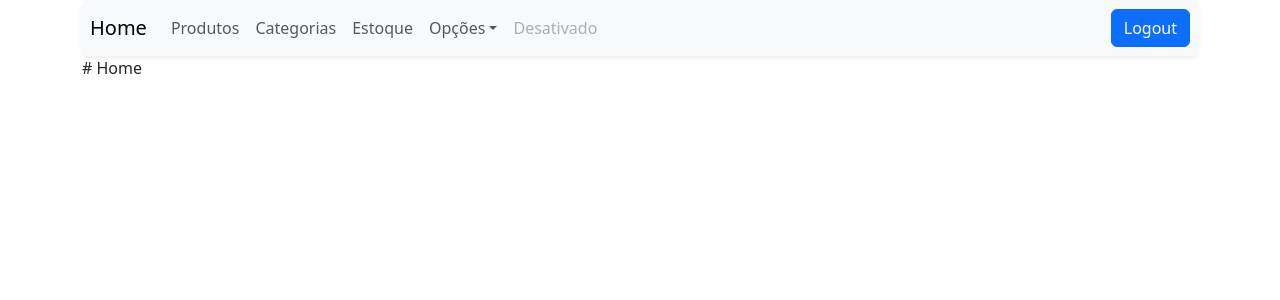
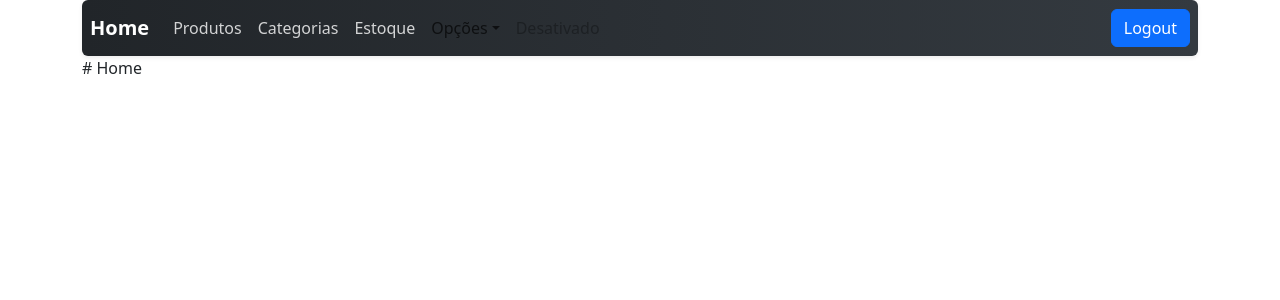
Before and after one commit to rogercaetanos/pizzaria-america, a React (Vite) app: page / in a window 1280 px wide. Shown: the top 300 px of the page. Built offline with nearby package versions, Linux system fonts and the light colour scheme.

Commit message:
Estilização personalizada com module

```diff
--- a/src/pages/MenuFuncionario/MenuFuncionario.jsx
+++ b/src/pages/MenuFuncionario/MenuFuncionario.jsx
@@ -1,3 +1,6 @@
+
+import styles from './MenuFuncionario.module.css'
+
 
 const MenuFuncionario = () => {
 
@@ -5,8 +8,9 @@
     return  (
 
         <div>
-            <nav className="navbar navbar-expand-lg navbar-light bg-light p-2 rounded shadow-sm w-100">
-        <a className="navbar-brand" href="/pizzaria/funcionario/home">
+            <nav className={`navbar navbar-expand-lg navbar-light bg-light p-2 rounded shadow-sm w-100 ${styles.menu}`}>
+
+        <a className={`navbar-brand ${styles.logo}`} href="/pizzaria/funcionario/home">
           Home
         </a>
 
@@ -26,17 +30,17 @@
         <div className="collapse navbar-collapse" id="navbarSupportedContent">
           <ul className="navbar-nav me-auto">
             <li className="nav-item active">
-              <a className="nav-link" href="/pizzaria/funcionario/produtos">
+              <a className={`nav-link ${styles.itemMenu}`} href="/pizzaria/funcionario/produtos">
                 Produtos
               </a>
             </li>
             <li className="nav-item">
-              <a className="nav-link" href="/pizzaria/funcionario/categorias">
+              <a className={`nav-link ${styles.itemMenu}`} href="/pizzaria/funcionario/categorias">
                 Categorias
               </a>
             </li>
             <li className="nav-item">
-              <a className="nav-link" href="/pizzaria/funcionario/estoques">
+              <a className={`nav-link ${styles.itemMenu}`} href="/pizzaria/funcionario/estoques">
                 Estoque
               </a>
             </li>
--- /dev/null
+++ b/src/pages/MenuFuncionario/MenuFuncionario.module.css
@@ -0,0 +1,31 @@
+
+
+.logo {
+
+    font-size: 1.4rem;
+    font-weight: bold;
+    color: white !important;
+}
+
+.menu {
+
+    background: linear-gradient(
+    90deg,
+    #212529,
+    #343a40
+);
+
+}
+
+.itemMenu {
+  color: rgba(255, 255, 255, .8) !important;
+  transition: .3s;
+
+}
+
+.itemMenu:hover {
+
+    color: orange !important;
+    transform: translateY(-1px);
+
+}
```
